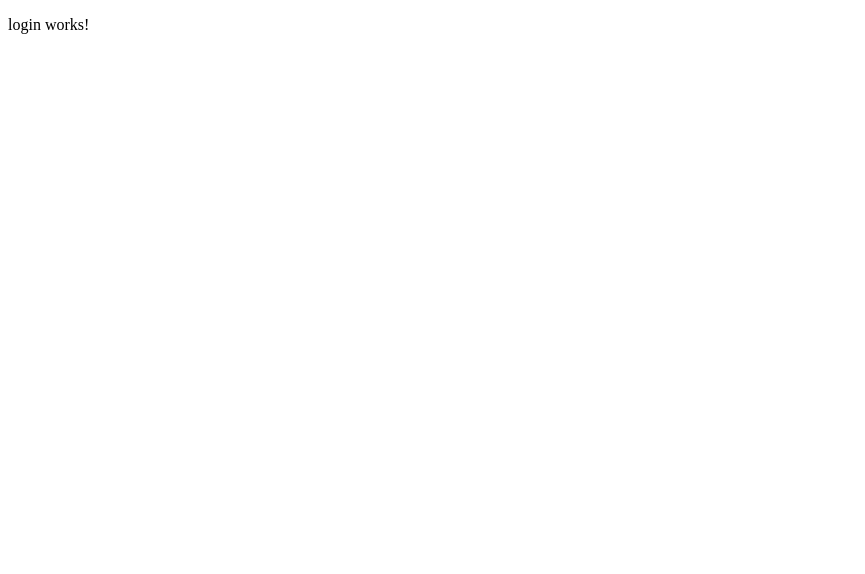
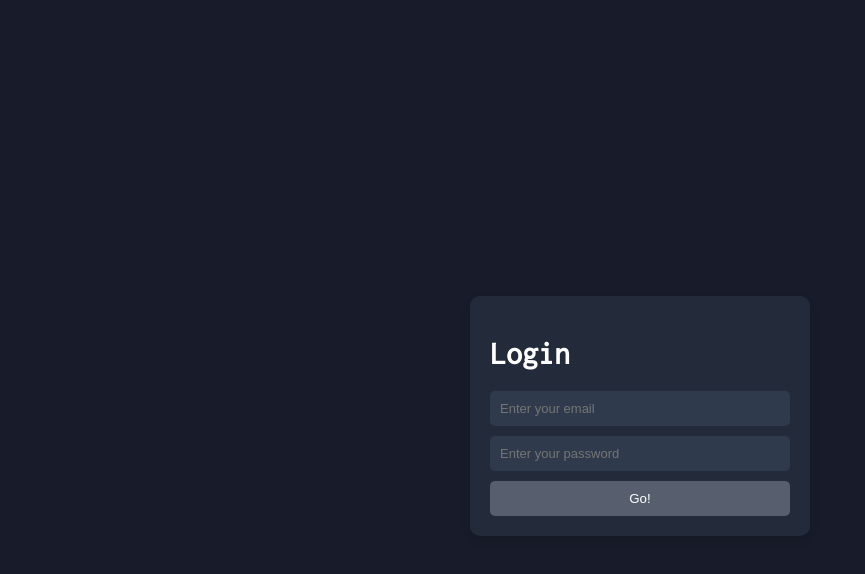
Before and after one commit to sasanchezramirez/jineteapp-front, an Angular app: page /login in a window 1280 px wide. Shown: the top 574 px of the page, without its empty margins (0-865 px from the left). Built offline with nearby package versions, Linux system fonts and the light colour scheme.

Commit message:
feature: create styles and boxes for login

```diff
--- a/src/app/app.component.html
+++ b/src/app/app.component.html
@@ -1 +1,3 @@
-<router-outlet></router-outlet>
+<body class="body">
+  <router-outlet></router-outlet>
+</body>
--- a/src/app/app.component.scss
+++ b/src/app/app.component.scss
@@ -0,0 +1,7 @@
+.body {
+  display: grid;
+  justify-content: center;
+  align-items: center;
+  height: 100vh;
+  background-color: #181c2a;
+}
--- a/src/app/modules/auth/components/login/login.component.html
+++ b/src/app/modules/auth/components/login/login.component.html
@@ -1 +1,14 @@
-<p>login works!</p>
+<body class="body">
+  <div class="login-box">
+    <h1>Login</h1>
+    <input class="input"
+    type="email"
+    placeholder="Enter your email">
+    <input class="input"
+    type="password"
+    placeholder="Enter your password">
+    <button
+    class="submit-button"
+    type="submit">Go!</button>
+  </div>
+</body>
--- a/src/app/modules/auth/components/login/login.component.scss
+++ b/src/app/modules/auth/components/login/login.component.scss
@@ -0,0 +1,42 @@
+.body {
+  display: grid;
+  justify-content: center;
+  align-items: center;
+  height: 100vh;
+  margin: 0;
+  background-color: #181c2a;
+}
+
+.login-box {
+  width: 300px;
+  padding: 20px;
+  background-color: #232a3a;
+  border-radius: 10px;
+  box-shadow: 0 4px 8px rgba(0, 0, 0, 0.1);
+  color: #fff;
+}
+
+.input{
+  width: 100%;
+  padding: 10px;
+  margin-bottom: 10px;
+  border: none;
+  border-radius: 5px;
+  background-color: #2f3b4c;
+  color: #fff;
+  box-sizing: border-box;
+  font-size: 13px;
+}
+
+.submit-button{
+  width: 100%;
+  padding: 10px;
+  border: none;
+  border-radius: 5px;
+  background-color: #575f6f; /* Color de fondo del botón */
+  color: #ffffff; /* Color del texto del botón */
+  cursor: pointer;
+}
+.submit-button:hover {
+  background-color: #464c5c;
+}
--- a/src/index.html
+++ b/src/index.html
@@ -2,12 +2,15 @@
 <html lang="en">
 <head>
   <meta charset="utf-8">
-  <title>JineteappFront</title>
+  <title>Jineteapp</title>
   <base href="/">
   <meta name="viewport" content="width=device-width, initial-scale=1">
   <link rel="icon" type="image/x-icon" href="favicon.ico">
 </head>
-<body>
+<body class="body">
+  <link rel="preconnect" href="https://fonts.googleapis.com">
+  <link rel="preconnect" href="https://fonts.gstatic.com" crossorigin>
+  <link href="https://fonts.googleapis.com/css2?family=Inconsolata&display=swap" rel="stylesheet">
   <app-root></app-root>
 </body>
 </html>
--- a/src/styles.scss
+++ b/src/styles.scss
@@ -1 +1,8 @@
-/* You can add global styles to this file, and also import other style files */
+.body {
+  display: grid;
+  justify-content: center;
+  align-items: center;
+  height: 100vh;
+  background-color: #181c2a;
+  font-family: 'Inconsolata', monospace;
+}/* You can add global styles to this file, and also import other style files */
```
